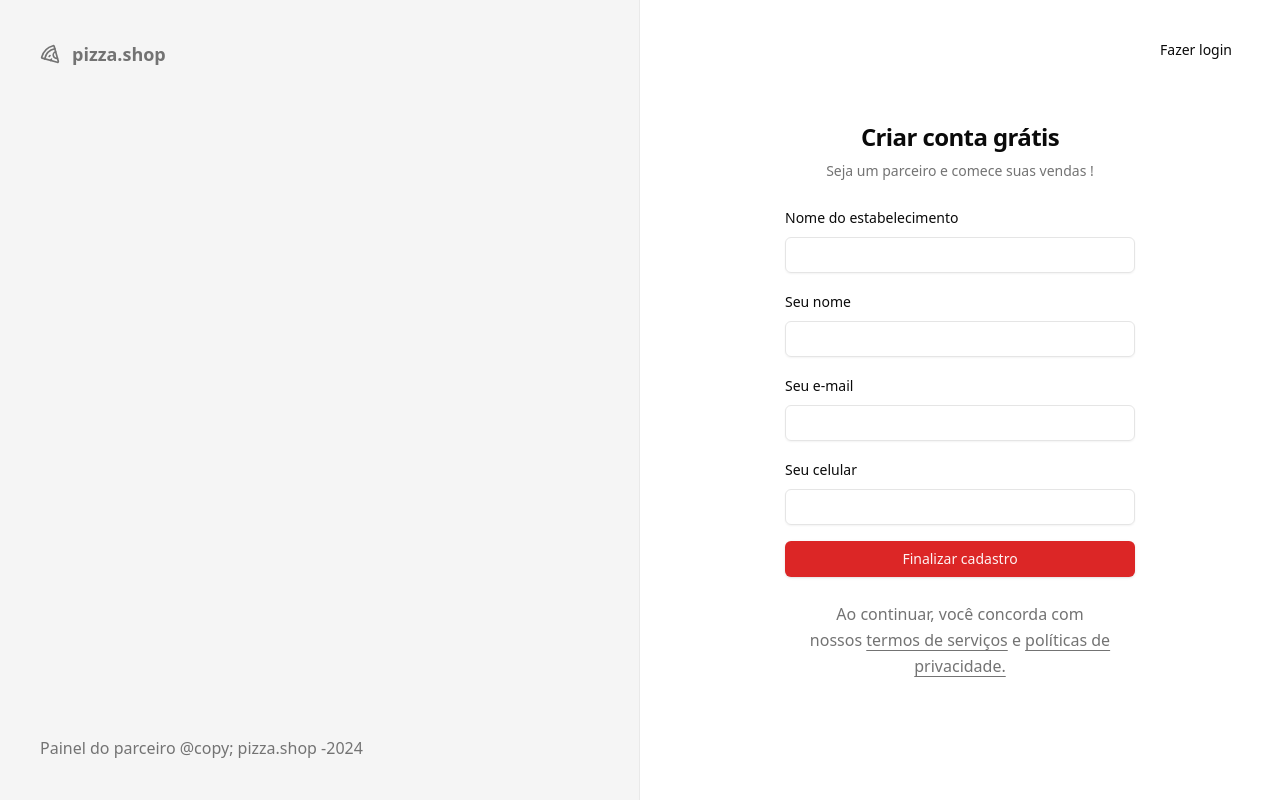
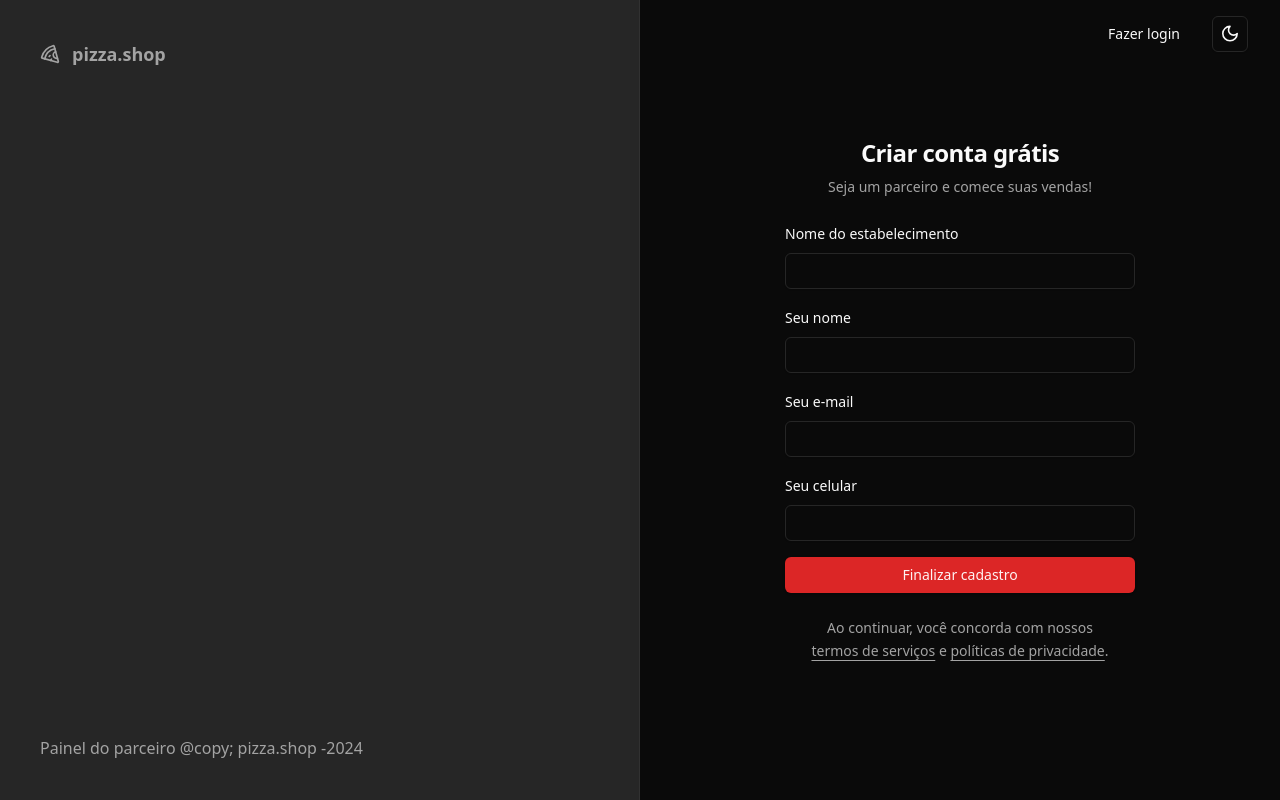
Before and after one commit to Marianadias503/PizzaShop, a React (Vite) app in the folder PizzaShopWeb/: page /sign-up in a window 1280 px wide. Built offline with nearby package versions, Linux system fonts and the light colour scheme.

Commit message:
add button theme

```diff
--- a/PizzaShopWeb/package.json
+++ b/PizzaShopWeb/package.json
@@ -21,7 +21,7 @@
     "react-dom": "^18.3.1",
     "react-helmet-async": "^2.0.5",
     "react-hook-form": "^7.53.0",
-    "shadcn-ui": "^0.9.0",
+    "shadcn-ui": "^0.9.2",
     "tailwind-merge": "^2.5.2",
     "tailwindcss-animate": "^1.0.7",
     "zod": "^3.23.8"
--- a/PizzaShopWeb/src/App.tsx
+++ b/PizzaShopWeb/src/App.tsx
@@ -1,22 +1,23 @@
+// App.js
+import { RouterProvider } from 'react-router-dom';
+import { Helmet, HelmetProvider } from 'react-helmet-async';
+import './index.css';
+import { router } from './Router';
+import { Toaster } from 'sonner';
+import { ThemeProvider } from './components/theme/theme-provider';
 
-import { RouterProvider } from 'react-router-dom'
-import{Helmet, HelmetProvider} from 'react-helmet-async'
-import './index.css'
-import { router } from './Router'
-import { Toaster } from 'sonner'
+
 
 export function App() {
-
-
   return (
-
-   <div className="flex h-screen items-center justify-center ">
-    <HelmetProvider>
-      <Helmet titleTemplate='%s | pizza.shop' />
-      <Toaster richColors/>
-      <RouterProvider router={router}/>
-    </HelmetProvider>
-
-   </div>
-  )
+    <div className="flex h-screen">
+      <HelmetProvider>
+        <ThemeProvider storageKey="pizzashop-theme" defaultTheme="dark">
+          <Helmet titleTemplate='%s | pizza.shop' />
+          <Toaster richColors />
+          <RouterProvider router={router} />
+        </ThemeProvider>
+      </HelmetProvider>
+    </div>
+  );
 }
--- /dev/null
+++ b/PizzaShopWeb/src/components/theme/ThemeToggle.tsx
@@ -0,0 +1,55 @@
+// ThemeToggle.js ou ThemeToggle.tsx
+import { useState } from 'react';
+import { Moon, Sun } from 'lucide-react';
+import { Button } from '@/components/ui/button';
+import { useTheme } from './theme-provider';
+
+export function ThemeToggle() {
+  const { setTheme } = useTheme();
+  const [isOpen, setIsOpen] = useState(false); // Estado para controlar a visibilidade do menu
+
+  const toggleMenu = () => setIsOpen((prev) => !prev); // Função para alternar o menu
+
+  return (
+    <div className="relative">
+      <Button variant="outline" size="icon" onClick={toggleMenu}>
+        <Sun className="h-[1.2rem] w-[1.5rem] rotate-0 scale-100 transition-all dark:-rotate-90 dark:scale-0" />
+        <Moon className="absolute h-[1.2rem] w-[1.5rem] rotate-90 scale-0 transition-all dark:rotate-0 dark:scale-100" />
+        <span className="sr-only">Toggle theme</span>
+      </Button>
+
+      {/* Menu de opções */}
+      {isOpen && (
+        <div className="absolute right-0 top-full mt-2 bg-white dark:bg-gray-800 shadow-lg rounded-md z-10">
+          <button
+            onClick={() => {
+              setTheme('light');
+              setIsOpen(false); // Fechar o menu após a seleção
+            }}
+            className="block px-4 py-2 text-sm text-gray-700 dark:text-gray-200 hover:bg-gray-100 dark:hover:bg-gray-700"
+          >
+            Light
+          </button>
+          <button
+            onClick={() => {
+              setTheme('dark');
+              setIsOpen(false); // Fechar o menu após a seleção
+            }}
+            className="block px-4 py-2 text-sm text-gray-700 dark:text-gray-200 hover:bg-gray-100 dark:hover:bg-gray-700"
+          >
+            Dark
+          </button>
+          <button
+            onClick={() => {
+              setTheme('system');
+              setIsOpen(false); // Fechar o menu após a seleção
+            }}
+            className="block px-4 py-2 text-sm text-gray-700 dark:text-gray-200 hover:bg-gray-100 dark:hover:bg-gray-700"
+          >
+            System
+          </button>
+        </div>
+      )}
+    </div>
+  );
+}
--- /dev/null
+++ b/PizzaShopWeb/src/components/theme/theme-provider.tsx
@@ -0,0 +1,73 @@
+import { createContext, useContext, useEffect, useState } from "react"
+
+type Theme = "dark" | "light" | "system"
+
+type ThemeProviderProps = {
+  children: React.ReactNode
+  defaultTheme?: Theme
+  storageKey?: string
+}
+
+type ThemeProviderState = {
+  theme: Theme
+  setTheme: (theme: Theme) => void
+}
+
+const initialState: ThemeProviderState = {
+  theme: "system",
+  setTheme: () => null,
+}
+
+const ThemeProviderContext = createContext<ThemeProviderState>(initialState)
+
+export function ThemeProvider({
+  children,
+  defaultTheme = "system",
+  storageKey = "vite-ui-theme",
+  ...props
+}: ThemeProviderProps) {
+  const [theme, setTheme] = useState<Theme>(
+    () => (localStorage.getItem(storageKey) as Theme) || defaultTheme
+  )
+
+  useEffect(() => {
+    const root = window.document.documentElement
+
+    root.classList.remove("light", "dark")
+
+    if (theme === "system") {
+      const systemTheme = window.matchMedia("(prefers-color-scheme: dark)")
+        .matches
+        ? "dark"
+        : "light"
+
+      root.classList.add(systemTheme)
+      return
+    }
+
+    root.classList.add(theme)
+  }, [theme])
+
+  const value = {
+    theme,
+    setTheme: (theme: Theme) => {
+      localStorage.setItem(storageKey, theme)
+      setTheme(theme)
+    },
+  }
+
+  return (
+    <ThemeProviderContext.Provider {...props} value={value}>
+      {children}
+    </ThemeProviderContext.Provider>
+  )
+}
+
+export const useTheme = () => {
+  const context = useContext(ThemeProviderContext)
+
+  if (context === undefined)
+    throw new Error("useTheme must be used within a ThemeProvider")
+
+  return context
+}
--- a/PizzaShopWeb/src/pages/auth/sign-up.tsx
+++ b/PizzaShopWeb/src/pages/auth/sign-up.tsx
@@ -1,108 +1,97 @@
-import { Button } from "@/components/ui/button"
-import { Input } from "@/components/ui/input"
-import { Label } from "@/components/ui/label"
-import { Helmet } from "react-helmet-async"
-import {useForm} from 'react-hook-form';
-import {z} from 'zod';
-import { toast } from 'sonner'
+import { Button } from "@/components/ui/button";
+import { Input } from "@/components/ui/input";
+import { Label } from "@/components/ui/label";
+import { Helmet } from "react-helmet-async";
+import { useForm } from 'react-hook-form';
+import { z } from 'zod';
+import { toast } from 'sonner';
 import { Link, useNavigate } from "react-router-dom";
+import { ThemeToggle } from '../../components/theme/ThemeToggle';
 
-
-const signUpForm = z.object({ //estrutura do zod
+const signUpForm = z.object({
   restaurantName: z.string(),
   email: z.string().email(),
   managerName: z.string(),
   phone: z.string(),
+});
 
-})
+type SignUpForm = z.infer<typeof signUpForm>;
 
-type SignUpForm = z.infer<typeof signUpForm> // converte a estrutura do zod para tipagem do JavaScript
+export function SignUp() {
+  const navigate = useNavigate();
+  const { register, handleSubmit, formState: { isSubmitting } } = useForm<SignUpForm>();
 
-
-
-
-
-export function SignUp(){
-    const navigate = useNavigate()
-
-const {register, handleSubmit, formState: {  isSubmitting }} = useForm<SignUpForm>();
-
-async function handleSignUp(data:SignUpForm){ //Criando uma função para não permitir que o usuário clique em 'acessar painel' antes de realizar o primeiro envio
-                                                // a função handleSignUp usa como parâmetro o SignUpForm, que é a conversão da constante 'signUpForm' que recebe os emails digitados
-           try{
-
-            console.log(data)
-
-            await new Promise ((resolve)=> setTimeout(resolve,2000))
-            toast.success('Restaurante cadatsrado com sucesso.',{
-                action:{
-                    label:'Login',
-                    onClick:() => navigate('/sign-in'),
+  async function handleSignUp(data: SignUpForm) {
+    try {
+      console.log(data);
+      await new Promise((resolve) => setTimeout(resolve, 2000));
+      toast.success('Restaurante cadastrado com sucesso.', {
+        action: {
+          label: 'Login',
+          onClick: () => navigate('/sign-in'),
+        },
+      });
+    } catch {
+      toast.error('Erro ao cadastrar restaurante.');
     }
-            })
-
-           } catch{
-            toast.error('Erro ao cadastrar restaurante.')
   }
 
-}
-
-
-    return(
+  return (
     <>
       <Helmet title="Cadastro" />
 
       <div className="p-8">
-
-        <Button variant="ghost" asChild className="absolute right-8 top-8">
-          {/* 'asChild' permite passar todas as propriedades do Button para o componente Link */}
-          <Link to="/sign-in"> Fazer login</Link>
+        {/* Posiciona os botões no canto superior direito */}
+        <div className="absolute right-8 top-4 flex items-center space-x-4">
+          <Button variant="ghost" asChild>
+            <Link to="/sign-in">Fazer login</Link>
           </Button>
-
+          <ThemeToggle /> {/* Adiciona o botão de alternância de tema */}
+        </div>
 
         <div className="w-[350px] flex flex-col justify-center gap-6">
-
           <div className="flex flex-col gap-2 text-center">
-                    <h1 className="text-2xl font-semibold tracking-tight"> Criar conta grátis</h1>
+            <h1 className="text-2xl font-semibold tracking-tight">Criar conta grátis</h1>
             <p className="text-sm text-muted-foreground">
-                     Seja um parceiro e comece suas vendas !
+              Seja um parceiro e comece suas vendas!
             </p>
           </div>
 
-               <form onSubmit={handleSubmit (handleSignUp)} className="space-y-4"> {/*formulario fica desabilitado quando o usuário clicar em 'acessar painel */ }
+          <form onSubmit={handleSubmit(handleSignUp)} className="space-y-4">
             <div className="space-y-2">
-                    <Label htmlFor="restaurantName"> Nome do estabelecimento  </Label>
-                    <Input id="restaurantName"
-                     type="text"
-                     {...register('restaurantName')}>
-                     </Input>
+              <Label htmlFor="restaurantName">Nome do estabelecimento</Label>
+              <Input id="restaurantName" type="text" {...register('restaurantName')} />
             </div>
             <div className="space-y-2">
-                    <Label htmlFor="text"> Seu nome </Label>
-                    <Input id="managerName" type="text" {...register('managerName')}></Input>
+              <Label htmlFor="managerName">Seu nome</Label>
+              <Input id="managerName" type="text" {...register('managerName')} />
             </div>
             <div className="space-y-2">
-                    <Label htmlFor="email"> Seu e-mail </Label>
-                    <Input id="email" type="email" {...register('email')}></Input>
+              <Label htmlFor="email">Seu e-mail</Label>
+              <Input id="email" type="email" {...register('email')} />
             </div>
             <div className="space-y-2">
-                    <Label htmlFor="email"> Seu celular </Label>
-                    <Input id="phone" type="cel" {...register('phone')}></Input>
+              <Label htmlFor="phone">Seu celular</Label>
+              <Input id="phone" type="text" {...register('phone')} />
             </div>
 
-                <Button className="w-full" type="submit" disabled={isSubmitting}> Finalizar cadastro </Button>
+            <Button className="w-full" type="submit" disabled={isSubmitting}>
+              Finalizar cadastro
+            </Button>
           </form>
 
-               <p className="px-6 text-center test-sm leading-relaxed text-muted-foreground">
-                 Ao continuar, você concorda com nossos <a className="underline underline-offset-4" href="">termos de serviços</a> {'  '}
-                  e {'  '}
-                   <a className="underline underline-offset-4" href="">políticas de privacidade.</a>
+          <p className="px-6 text-center text-sm leading-relaxed text-muted-foreground">
+            Ao continuar, você concorda com nossos{' '}
+            <a className="underline underline-offset-4" href="">
+              termos de serviços
+            </a>{' '}
+            e{' '}
+            <a className="underline underline-offset-4" href="">
+              políticas de privacidade
+            </a>.
           </p>
-
         </div>
-
       </div>
-
     </>
-    )
+  );
 }
```
Also changed, not shown: PizzaShopWeb/src/pages/auth/sign-in.tsx (+10 -8 lines), 1 other file (tests, documents, lock files or other folders). Lines whose indentation alone changed are shown as unchanged.
